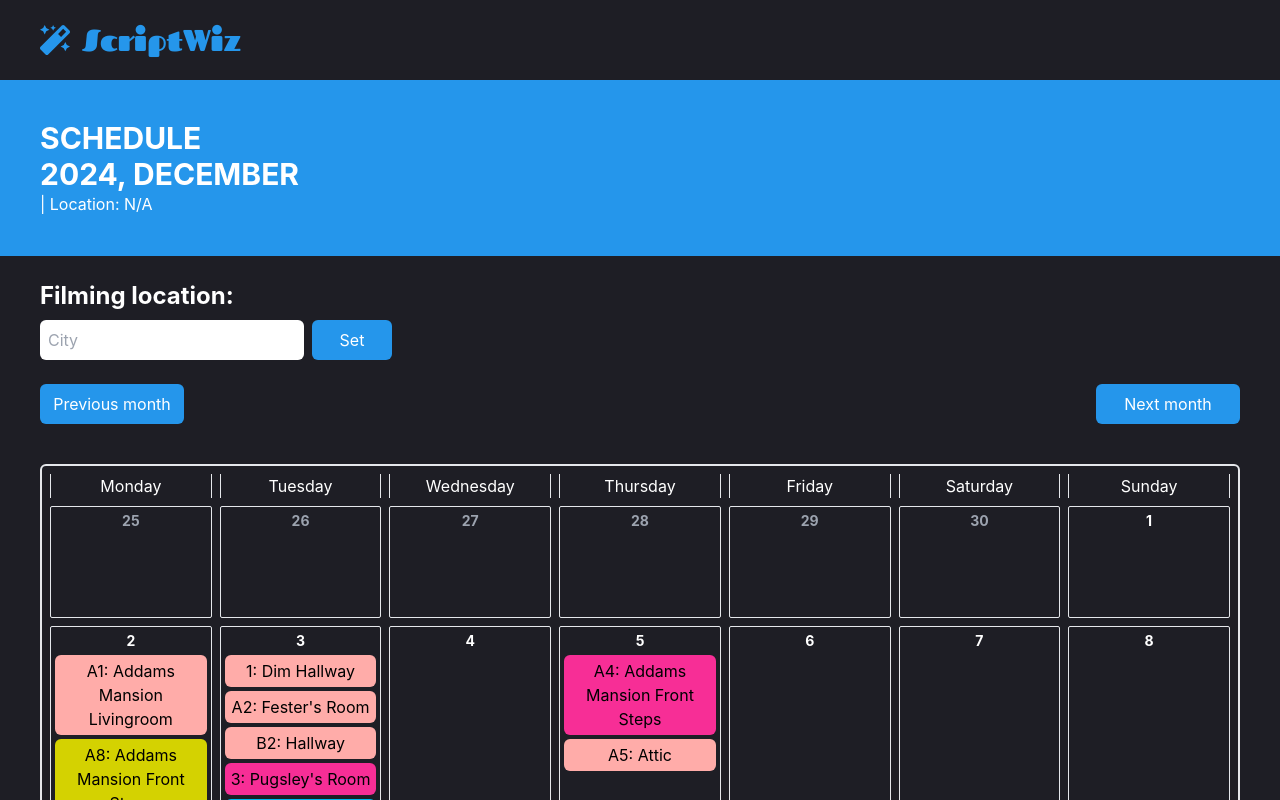
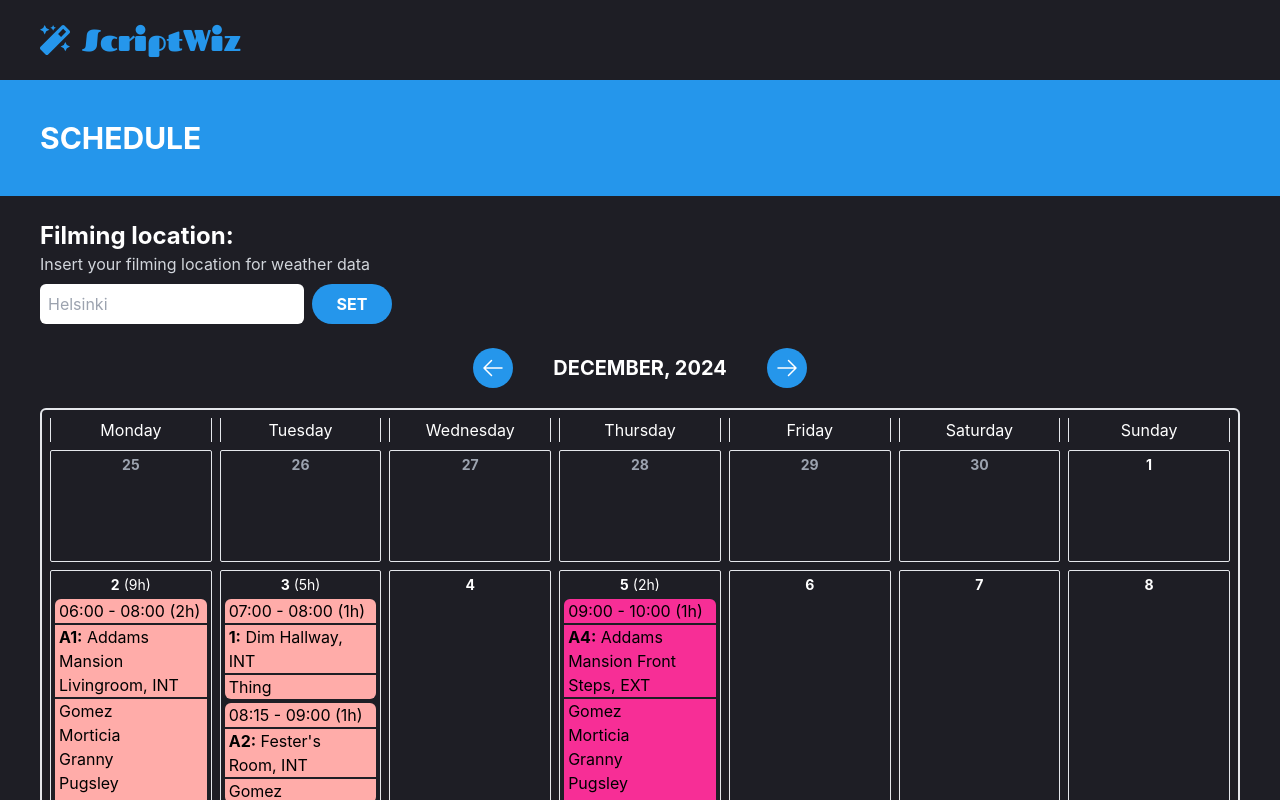
Before and after one commit to Lassiaa/ScriptWiz, a React (Vite) app in the folder scriptwiz/: page /#/schedule in a window 1280 px wide. Shown: the top 800 px of the page. Built offline with nearby package versions, Linux system fonts and the light colour scheme; no server answers.

Commit message:
update schedule page

```diff
--- a/scriptwiz/src/assets/style.js
+++ b/scriptwiz/src/assets/style.js
@@ -10,7 +10,7 @@ const style = {
   overviewTableItem: "text-2xl border-2 rounded-md p-2",
 
   // Schdeule Page
-  sPage: "p-10",
+  sPage: "px-10 pb-10",
   sHeading: "flex mb-10 w-full",
   sH1: "grow",
   sDayButton: "bg-blue-300 w-20 justify-items-center",
--- a/scriptwiz/src/views/SchedulePage.jsx
+++ b/scriptwiz/src/views/SchedulePage.jsx
@@ -184,25 +184,26 @@ function SchedulePage() {
     <main className="">
       <article className="bg-primary p-10">
         <h1 className="text-3xl font-bold uppercase">
-          Schedule <br /> {selectedYear}, {selectedMonth}
+          Schedule
         </h1>
         <p className="">
-          {fileName} | Location: {city || "N/A"}
+          {fileName}
         </p>
       </article>
 
       {/* Input section for weather data */}
       <article className="px-10 py-6">
-        <h2 className="text-2xl font-bold">Filming location:</h2>
+        <h2 className="text-2xl font-bold">Filming location: {city}</h2>
+        <p className="text-gray-300">Insert your filming location for weather data</p>
         <input
           type="text"
-          placeholder="City"
+          placeholder="Helsinki"
           className="p-2 mt-2 mr-2 rounded-md text-black"
           value={cityInput}
           onChange={(e) => setCityInput(e.target.value)}
         />
         <button
-          className="w-20 bg-primary p-2 rounded-md hover:bg-secondary duration-300 ease-in-out"
+          className="w-20 bg-primary p-2 rounded-full uppercase font-bold hover:bg-secondary duration-300 ease-in-out"
           onClick={() => fetchWeatherData(cityInput)}
         >
           Set
@@ -211,18 +212,23 @@ function SchedulePage() {
 
       {/* Navigation buttons for calendar */}
       <article>
-        <section className="grid grid-cols-2 px-10">
+        <section className="px-10 flex justify-center gap-10 pb-5">
           <button
-            className="w-36 bg-primary p-2 rounded-md hover:bg-secondary duration-300 ease-in-out"
+            className="uppercase bg-primary p-2 rounded-full hover:bg-secondary duration-300 ease-in-out"
             onClick={() => handleMonthChange(-1)}
           >
-            Previous month
+            <svg xmlns="http://www.w3.org/2000/svg" viewBox="0 0 24 24" fill="currentColor" className="size-6">
+              <path fillRule="evenodd" d="M11.03 3.97a.75.75 0 0 1 0 1.06l-6.22 6.22H21a.75.75 0 0 1 0 1.5H4.81l6.22 6.22a.75.75 0 1 1-1.06 1.06l-7.5-7.5a.75.75 0 0 1 0-1.06l7.5-7.5a.75.75 0 0 1 1.06 0Z" clipRule="evenodd" />
+            </svg>
           </button>
+          <div className="uppercase font-bold text-xl self-center justify-self-center">{selectedMonth}, {selectedYear}</div>
           <button
-            className="w-36 place-self-end bg-primary p-2 rounded-md hover:bg-secondary duration-300 ease-in-out"
+            className="uppercase place-self-end bg-primary p-2 rounded-full hover:bg-secondary duration-300 ease-in-out"
             onClick={() => handleMonthChange(1)}
           >
-            Next month
+            <svg xmlns="http://www.w3.org/2000/svg" viewBox="0 0 24 24" fill="currentColor" className="size-6">
+              <path fillRule="evenodd" d="M12.97 3.97a.75.75 0 0 1 1.06 0l7.5 7.5a.75.75 0 0 1 0 1.06l-7.5 7.5a.75.75 0 1 1-1.06-1.06l6.22-6.22H3a.75.75 0 0 1 0-1.5h16.19l-6.22-6.22a.75.75 0 0 1 0-1.06Z" clipRule="evenodd" />
+            </svg>
           </button>
         </section>
       </article>
@@ -248,24 +254,44 @@ function SchedulePage() {
                     isOutsideMonth ? "text-gray-400" : ""
                   }`}
                 >
-                  <div className="text-sm font-bold">{date.getDate()}</div>
+                  <div className="text-sm font-bold flex justify-center gap-1">
+                    {date.getDate()}
+
+                    {/* sum the day's schooting duration */}
+                    {gridData[dayKey]?.reduce((sum, scene) => sum + scene.duration, 0) > 0 && (
+                        <div className="font-normal">
+                          ({gridData[dayKey].reduce((sum, scene) => sum + scene.duration, 0)}h)
+                        </div>
+                    )}
+                  </div>
 
                   {/* Display weather data for the day */}
                   {weatherData[dayKey] && (
-                    <div className="weather-info">
+                    <div className="weather-info text-sm">
                       <p>{weatherData[dayKey].weather?.description}</p>
                       <p>{weatherData[dayKey].temp}°C</p>
                     </div>
                   )}
 
+                  {/* render day's shooting scene */}
                   {gridData[dayKey]?.map((scene, sceneIndex) => (
                     <div
                       key={sceneIndex}
-                      className={`rounded-md w-full my-1 p-1 ${scene.bgColor} cursor-pointer`}
+                      className={`rounded-md w-full my-1 ${scene.bgColor} cursor-pointer text-left`}
                       onClick={() => openSceneModal(scene)}
                     >
                       <div>
-                        {scene.scene_number}: {scene.location}
+                        <div className="px-1 border-b-2 border-blackbg">
+                          {scene.exact_start_time} - {scene.exact_end_time} ({scene.duration}h)
+                        </div>
+                        <div className="px-1 border-b-2 border-blackbg">
+                          <span className="font-bold">{scene.scene_number}:</span> {scene.location}, {scene.place}
+                        </div>
+                        <div className="px-1">
+                          {scene.characters.map((character, index) => (
+                            <div key={index}>{character}</div>
+                          ))}
+                        </div>
                       </div>
                     </div>
                   ))}
```
